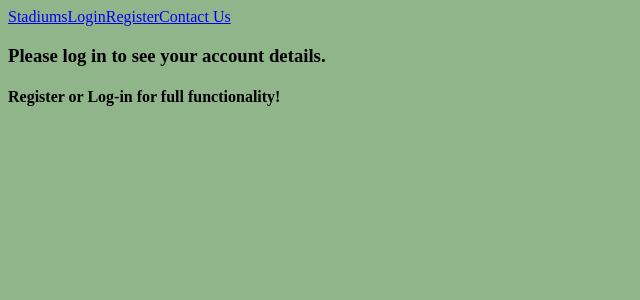
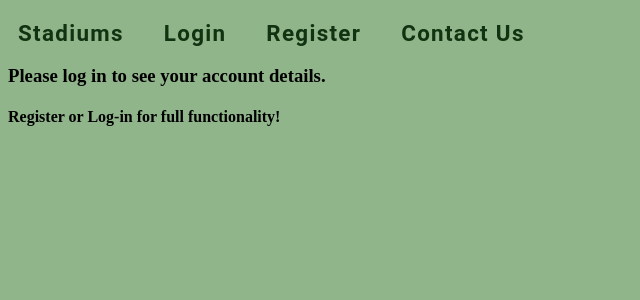
Before and after one commit to ctramel14/Stadium-Capstone, a React (Vite) app in the folder stadium-capstone/: page /users/me in a window 1280 px wide. Shown: the top 300 px of the page, without its empty margins (0-640 px from the left). Built offline with nearby package versions, Linux system fonts and the light colour scheme.

Commit message:
adjusted navbar, search field, and opacity on account page

```diff
--- a/stadium-capstone/components/NavigationBar.jsx
+++ b/stadium-capstone/components/NavigationBar.jsx
@@ -5,16 +5,16 @@ export default function NavigationBar({ token }) {
 
 
   return (
-    <nav className="navbar" style={{ display: "flex", gap: "8px" }}>
+    <nav className="navbar-container">
       {token ? (
-        <div>
+        <div className="navbar-items">
           <Link to="/">Stadiums</Link>
           <Link to="/users/logout">LogOut</Link>
           <Link to="/users/me">Account</Link>
           <Link to="/contactform" >Contact Us</Link>
         </div>
       ) : (
-        <div>
+        <div className="navbar-items">
           <Link to="/">Stadiums</Link>
           <Link to="/users/login">Login</Link>
           <Link to="/users/register">Register</Link>
--- a/stadium-capstone/components/StadiumCards.jsx
+++ b/stadium-capstone/components/StadiumCards.jsx
@@ -72,22 +72,22 @@ export default function StadiumCards({ stadiums, setStadiums }) {
 
   return (
     <div className="bg-wrapper">
+      <header className="stadiums-page-header">
+        <h1>Will You Visit Every Ballpark?</h1>
+        <h3>
+          Select any ballpark for more information, or 'Visited' to add it to
+          your visited list.
       <div className="search">
         <label>
           <input
             id="searchfield"
             type="text"
             className="searchInput"
-            placeholder="Search by Team"
+            placeholder="Filter by Team..."
             onChange={(e) => setSearchParam(e.target.value.toLowerCase())}
           />
         </label>
       </div>
-      <header className="stadiums-page-header">
-        <h1>Will You Visit Every Ballpark?</h1>
-        <h3>
-          Select any ballpark for more information, or 'Visited' to add it to
-          your visited list.
         </h3>
       </header>
       <div className="stadiums-grid-container">
--- a/stadium-capstone/src/App.css
+++ b/stadium-capstone/src/App.css
@@ -1,23 +1,27 @@
-.opener {
+
+
+.navbar-items {
   display: flex;
-  justify-content: center;
-  flex-direction: column;
-  align-items: center;
-  min-height: 80vh;
-  width: auto;
-  text-align: center;
-  padding: 20px;
+  flex-direction: row;
+  width: 100%;
+  padding: 10px 20px;
   color: white;
+  gap: 40px;
+  font-size: 1.4em;
+  letter-spacing: 1.3px;
+  font-weight: 600;
+  font-family: 'Roboto', sans-serif;
+  padding: 0;
+  margin-top: 20px;
+  margin-left: 10px;
+  a {
+    color: #113311;
+    text-decoration: none;
+    transition: color 0.25s;
+  }
 }
-
-.openerBackground {
-  background-color: #b69747 ;
-}
-
-#navbar {
-  display: flex;
-  justify-content: space-around;
-  font-size: 1.2em;
+.navbar-items a:hover {
+  color: #0051b6;
 }
 
 button {
--- a/stadium-capstone/src/index.css
+++ b/stadium-capstone/src/index.css
@@ -115,6 +115,7 @@ body {
   text-align: left;
   font-size: 1.3em;
   background-color: #113311;
+  opacity: 0.9;
   border-radius: 16px;
   letter-spacing: 1.5px;
 }
@@ -131,6 +132,7 @@ body {
   text-align: left;
   font-size: 1.3em;
   background-color: #113311;
+  opacity: 0.9;
   border-radius: 16px;
   letter-spacing: 1.5px;
 }
```
Also changed, not shown: stadium-capstone/components/StadiumCards.css (+21 -1 lines).
